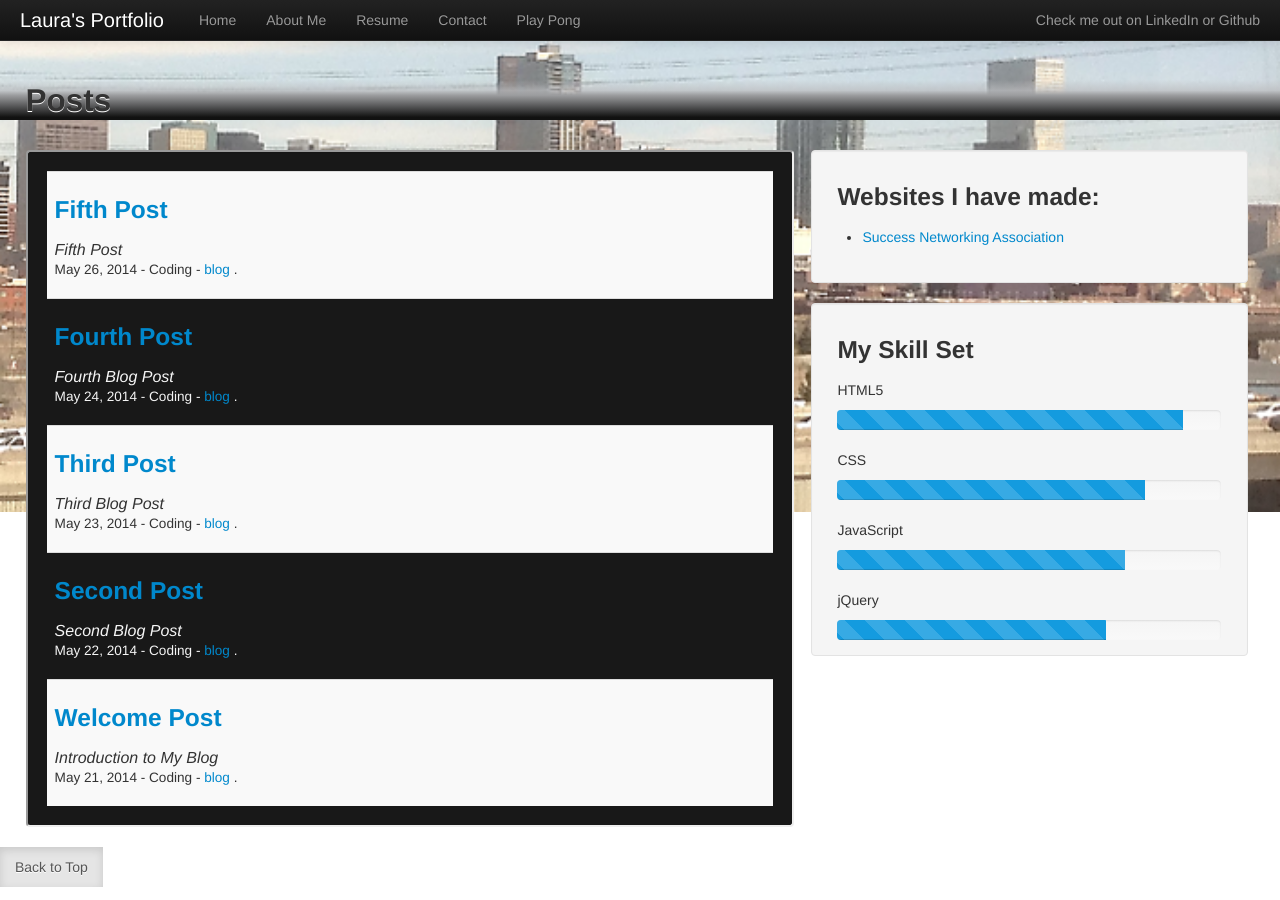
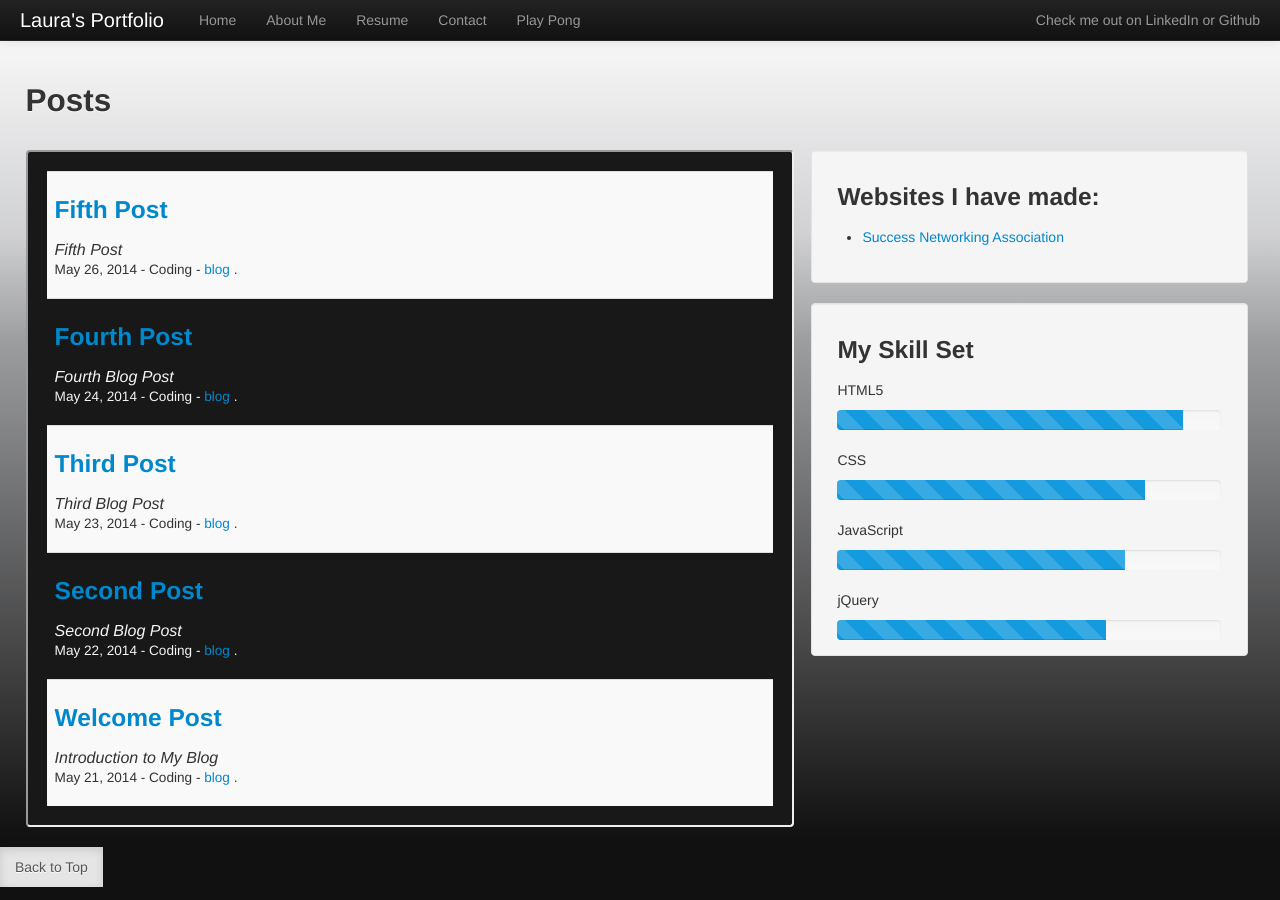
Before and after one commit to LauraR6561/Laurar6561.github.io, a Jekyll site: the page built from index.html, in a window 1280 px wide. Built offline with Jekyll 4.4.1, drawn with Linux system fonts in a browser that asks for light colours; Markdown is read by kramdown in place of the engine named in the settings.

Commit message:
changed background color

```diff
--- a/css/template.css
+++ b/css/template.css
@@ -6,6 +6,13 @@ body{
     background-size: 100%;
     background-repeat: no-repeat;
     background-position:top;
+     background: -moz-linear-gradient(top,  rgba(0,0,0,0) 0%, rgba(186,187,190,0.68) 26%, rgba(156,157,159,1) 38%, rgba(17,17,17,1) 93%, rgba(17,17,17,1) 100%); /* FF3.6+ */
+    background: -webkit-gradient(linear, left top, left bottom, color-stop(0%,rgba(0,0,0,0)), color-stop(26%,rgba(186,187,190,0.68)), color-stop(38%,rgba(156,157,159,1)), color-stop(93%,rgba(17,17,17,1)), color-stop(100%,rgba(17,17,17,1))); /* Chrome,Safari4+ */
+    background: -webkit-linear-gradient(top,  rgba(0,0,0,0) 0%,rgba(186,187,190,0.68) 26%,rgba(156,157,159,1) 38%,rgba(17,17,17,1) 93%,rgba(17,17,17,1) 100%); /* Chrome10+,Safari5.1+ */
+    background: -o-linear-gradient(top,  rgba(0,0,0,0) 0%,rgba(186,187,190,0.68) 26%,rgba(156,157,159,1) 38%,rgba(17,17,17,1) 93%,rgba(17,17,17,1) 100%); /* Opera 11.10+ */
+    background: -ms-linear-gradient(top,  rgba(0,0,0,0) 0%,rgba(186,187,190,0.68) 26%,rgba(156,157,159,1) 38%,rgba(17,17,17,1) 93%,rgba(17,17,17,1) 100%); /* IE10+ */
+    background: linear-gradient(to bottom,  rgba(0,0,0,0) 0%,rgba(186,187,190,0.68) 26%,rgba(156,157,159,1) 38%,rgba(17,17,17,1) 93%,rgba(17,17,17,1) 100%); /* W3C */
+    filter: progid:DXImageTransform.Microsoft.gradient( startColorstr='#00000000', endColorstr='#111111',GradientType=0 ); /* IE6-9 */
 }
 
 .boldtext{
@@ -38,13 +45,6 @@ body{
 }
 
 #content-wrapper{
-        background: -moz-linear-gradient(top,  rgba(0,0,0,0) 0%, rgba(186,187,190,0.68) 26%, rgba(156,157,159,1) 38%, rgba(17,17,17,1) 93%, rgba(17,17,17,1) 100%); /* FF3.6+ */
-    background: -webkit-gradient(linear, left top, left bottom, color-stop(0%,rgba(0,0,0,0)), color-stop(26%,rgba(186,187,190,0.68)), color-stop(38%,rgba(156,157,159,1)), color-stop(93%,rgba(17,17,17,1)), color-stop(100%,rgba(17,17,17,1))); /* Chrome,Safari4+ */
-    background: -webkit-linear-gradient(top,  rgba(0,0,0,0) 0%,rgba(186,187,190,0.68) 26%,rgba(156,157,159,1) 38%,rgba(17,17,17,1) 93%,rgba(17,17,17,1) 100%); /* Chrome10+,Safari5.1+ */
-    background: -o-linear-gradient(top,  rgba(0,0,0,0) 0%,rgba(186,187,190,0.68) 26%,rgba(156,157,159,1) 38%,rgba(17,17,17,1) 93%,rgba(17,17,17,1) 100%); /* Opera 11.10+ */
-    background: -ms-linear-gradient(top,  rgba(0,0,0,0) 0%,rgba(186,187,190,0.68) 26%,rgba(156,157,159,1) 38%,rgba(17,17,17,1) 93%,rgba(17,17,17,1) 100%); /* IE10+ */
-    background: linear-gradient(to bottom,  rgba(0,0,0,0) 0%,rgba(186,187,190,0.68) 26%,rgba(156,157,159,1) 38%,rgba(17,17,17,1) 93%,rgba(17,17,17,1) 100%); /* W3C */
-    filter: progid:DXImageTransform.Microsoft.gradient( startColorstr='#00000000', endColorstr='#111111',GradientType=0 ); /* IE6-9 */
 }
 
 .Lside {
@@ -146,7 +146,7 @@ body{
 
 
 
-    #content-wrapper{
+    body{
         background: -moz-linear-gradient(top,  rgba(0,0,0,0) 0%, rgba(186,187,190,0.79) 19%, rgba(175,176,178,1) 24%, rgba(17,17,17,1) 93%, rgba(17,17,17,1) 100%); /* FF3.6+ */
         background: -webkit-gradient(linear, left top, left bottom, color-stop(0%,rgba(0,0,0,0)), color-stop(19%,rgba(186,187,190,0.79)), color-stop(24%,rgba(175,176,178,1)), color-stop(93%,rgba(17,17,17,1)), color-stop(100%,rgba(17,17,17,1))); /* Chrome,Safari4+ */
         background: -webkit-linear-gradient(top,  rgba(0,0,0,0) 0%,rgba(186,187,190,0.79) 19%,rgba(175,176,178,1) 24%,rgba(17,17,17,1) 93%,rgba(17,17,17,1) 100%); /* Chrome10+,Safari5.1+ */
@@ -181,11 +181,11 @@ body{
 
 @media (max-width: 767px){
 
-    body{
-        background-image: url("/img/denver-longest.png");
+    html{
     }
 
-    #content-wrapper{
+    body{
+     background-image: url("/img/denver-longest.png");
     background: -moz-linear-gradient(top,  rgba(0,0,0,0) 0%, rgba(186,187,190,0.71) 17%, rgba(170,171,174,1) 24%, rgba(17,17,17,1) 93%, rgba(17,17,17,1) 100%); /* FF3.6+ */
     background: -webkit-gradient(linear, left top, left bottom, color-stop(0%,rgba(0,0,0,0)), color-stop(17%,rgba(186,187,190,0.71)), color-stop(24%,rgba(170,171,174,1)), color-stop(93%,rgba(17,17,17,1)), color-stop(100%,rgba(17,17,17,1))); /* Chrome,Safari4+ */
     background: -webkit-linear-gradient(top,  rgba(0,0,0,0) 0%,rgba(186,187,190,0.71) 17%,rgba(170,171,174,1) 24%,rgba(17,17,17,1) 93%,rgba(17,17,17,1) 100%); /* Chrome10+,Safari5.1+ */
```
